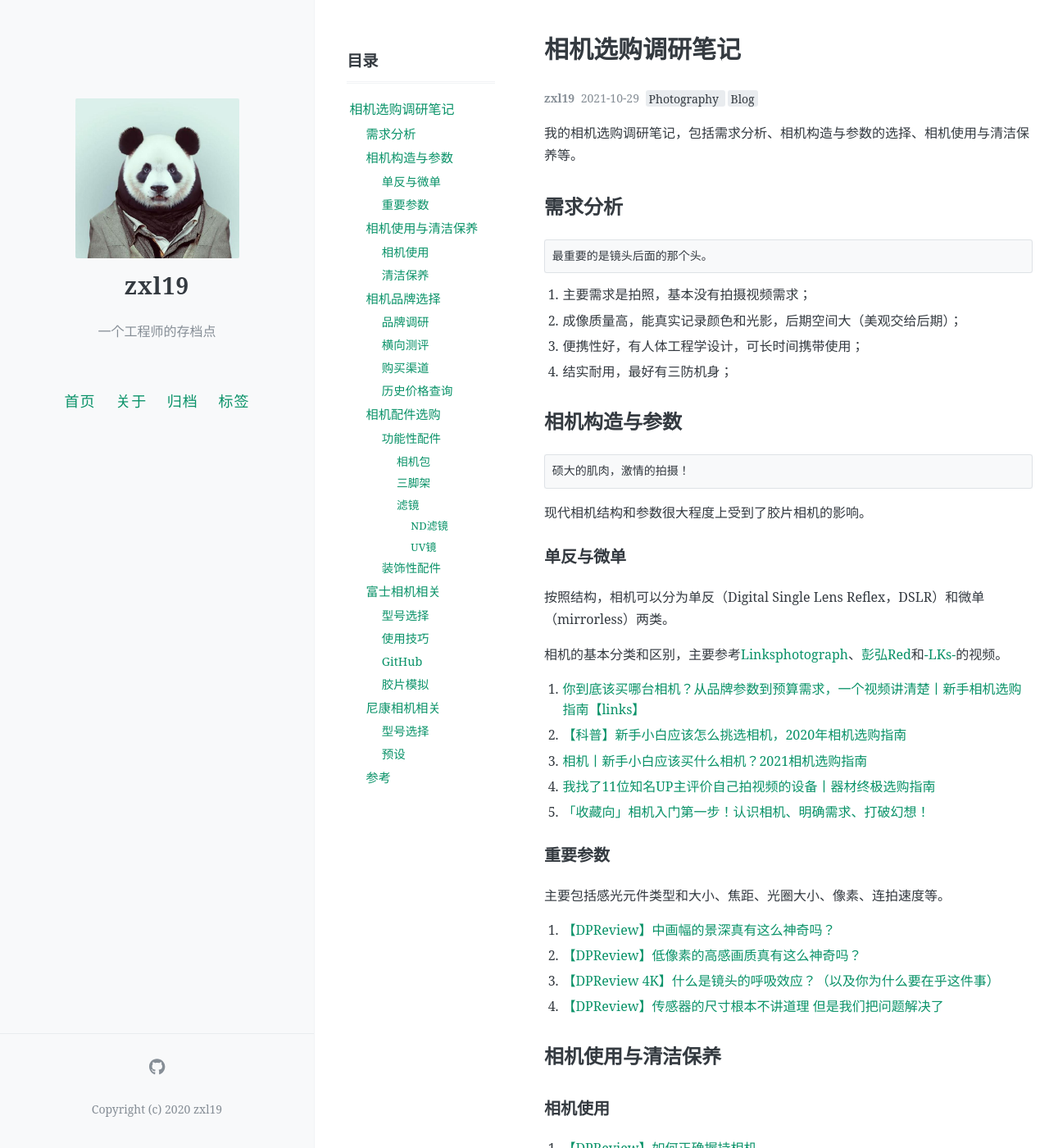
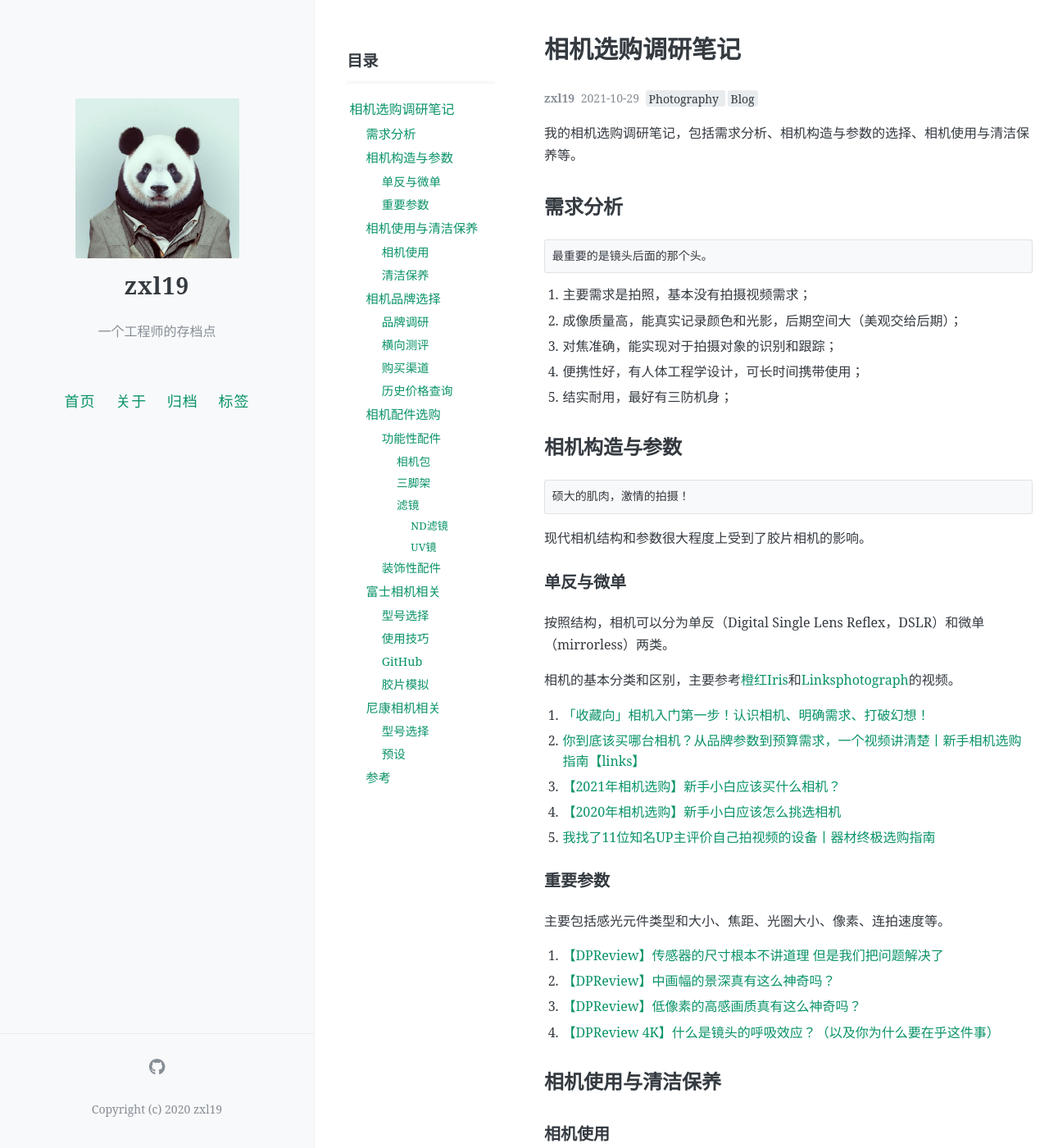
Before and after one commit to zxl19/zxl19.github.io, a Jekyll site: the page built from _posts/2021-10-29-camera-note.md, in a window 1280 px wide and 1400 px high. Shown: the whole window at 82% size. Built offline with Jekyll 4.4.1, drawn with Linux system fonts in a browser that asks for light colours; comment, search, counter and statistics services are not loaded; some of the changed text lies outside the part shown.

Commit message:
Update Posts

```diff
--- a/_posts/2021-10-29-camera-note.md
+++ b/_posts/2021-10-29-camera-note.md
@@ -21,8 +21,9 @@ pinned: false
 
 1. 主要需求是拍照，基本没有拍摄视频需求；
 2. 成像质量高，能真实记录颜色和光影，后期空间大（美观交给后期）；
-3. 便携性好，有人体工程学设计，可长时间携带使用；
-4. 结实耐用，最好有三防机身；
+3. 对焦准确，能实现对于拍摄对象的识别和跟踪；
+4. 便携性好，有人体工程学设计，可长时间携带使用；
+5. 结实耐用，最好有三防机身；
 
 ## 相机构造与参数
 
@@ -36,22 +37,22 @@ pinned: false
 
 按照结构，相机可以分为单反（Digital Single Lens Reflex，DSLR）和微单（mirrorless）两类。
 
-相机的基本分类和区别，主要参考[Linksphotograph](https://space.bilibili.com/3816626)、[彭弘Red](https://space.bilibili.com/55801838)和[-LKs-](https://space.bilibili.com/125526)的视频。
+相机的基本分类和区别，主要参考[橙红Iris](https://space.bilibili.com/19226160)和[Linksphotograph](https://space.bilibili.com/3816626)的视频。
 
-1. [你到底该买哪台相机？从品牌参数到预算需求，一个视频讲清楚丨新手相机选购指南【links】](https://www.bilibili.com/video/BV1754y1D7eW)
-2. [【科普】新手小白应该怎么挑选相机，2020年相机选购指南](https://www.bilibili.com/video/BV1MK411W7mc)
-3. [相机丨新手小白应该买什么相机？2021相机选购指南](https://www.bilibili.com/video/BV1v44y1672N)
-4. [我找了11位知名UP主评价自己拍视频的设备丨器材终极选购指南](https://www.bilibili.com/video/BV1tJ41187w6)
-5. [「收藏向」相机入门第一步！认识相机、明确需求、打破幻想！](https://www.bilibili.com/video/BV19h4y1B71c)
+1. [「收藏向」相机入门第一步！认识相机、明确需求、打破幻想！](https://www.bilibili.com/video/BV19h4y1B71c)
+2. [你到底该买哪台相机？从品牌参数到预算需求，一个视频讲清楚丨新手相机选购指南【links】](https://www.bilibili.com/video/BV1754y1D7eW)
+3. [【2021年相机选购】新手小白应该买什么相机？](https://www.bilibili.com/video/BV1v44y1672N)
+4. [【2020年相机选购】新手小白应该怎么挑选相机](https://www.bilibili.com/video/BV1MK411W7mc)
+5. [我找了11位知名UP主评价自己拍视频的设备丨器材终极选购指南](https://www.bilibili.com/video/BV1tJ41187w6)
 
 ### 重要参数
 
 主要包括感光元件类型和大小、焦距、光圈大小、像素、连拍速度等。
 
-1. [【DPReview】中画幅的景深真有这么神奇吗？](https://www.bilibili.com/video/BV19S4y1k7m2)
-2. [【DPReview】低像素的高感画质真有这么神奇吗？](https://www.bilibili.com/video/BV1pi4y117rq)
-3. [【DPReview 4K】什么是镜头的呼吸效应？（以及你为什么要在乎这件事）](https://www.bilibili.com/video/BV1RX4y157kh)
-4. [【DPReview】传感器的尺寸根本不讲道理 但是我们把问题解决了](https://www.bilibili.com/video/BV1fB4y1x7M8)
+1. [【DPReview】传感器的尺寸根本不讲道理 但是我们把问题解决了](https://www.bilibili.com/video/BV1fB4y1x7M8)
+2. [【DPReview】中画幅的景深真有这么神奇吗？](https://www.bilibili.com/video/BV19S4y1k7m2)
+3. [【DPReview】低像素的高感画质真有这么神奇吗？](https://www.bilibili.com/video/BV1pi4y117rq)
+4. [【DPReview 4K】什么是镜头的呼吸效应？（以及你为什么要在乎这件事）](https://www.bilibili.com/video/BV1RX4y157kh)
 
 ## 相机使用与清洁保养
 
@@ -78,15 +79,14 @@ pinned: false
 
 清洁保养主要使用气吹（推荐单向带滤网或者NITECORE）、擦镜纸（推荐蔡司）、CMOS清洁棒（推荐VSGO）等。
 
-1. [【熊猫】为什么你的镜头越擦越脏 相机CMOS传感器和镜头如何清洁的正确示范【教程技巧】[启宁qinings.com]](https://www.bilibili.com/video/BV1it411b7gd)
-2. [【顾俊】如何清洁你的相机和镜头！](https://www.bilibili.com/video/BV18b411n7u7)
-3. [【顾俊】清洁相机传感器居然是如此的简单？！](https://www.bilibili.com/video/BV1iQ4y1M7wz)
-4. [相机镜头全面清洁指南：自己清理CMOS传感器其实比想象中简单多了，清洁用品买哪家，迷你版对比测试](https://www.bilibili.com/video/BV1vR4y147T7)
-5. [擦镜头是件陶冶情操的小事，如何自己安全清洁镜头和滤镜](https://www.bilibili.com/video/BV1DK411c7DB)
-6. [【DPReview 4K】受损的镜头会如何影响画质（灰尘、液体、指印和划痕）](https://www.bilibili.com/video/BV1za4y1Y75V)
-7. [【DPReview 4K】如何清洁（毁灭）你的镜头](https://www.bilibili.com/video/BV1Bz4y1Q7PZ)
-8. [【DPReview】如何清洁（毁灭）你的相机传感器](https://www.bilibili.com/video/BV1MY4y1b7Uh)
-9. [CMOS能清洁吗？3分钟学会正确的传感器清洁方法！](https://www.bilibili.com/video/BV1g84y1J7Dt)
+1. [【顾俊】如何清洁你的相机和镜头！](https://www.bilibili.com/video/BV18b411n7u7)
+2. [【顾俊】清洁相机传感器居然是如此的简单？！](https://www.bilibili.com/video/BV1iQ4y1M7wz)
+3. [相机镜头全面清洁指南：自己清理CMOS传感器其实比想象中简单多了，清洁用品买哪家，迷你版对比测试](https://www.bilibili.com/video/BV1vR4y147T7)
+4. [擦镜头是件陶冶情操的小事，如何自己安全清洁镜头和滤镜](https://www.bilibili.com/video/BV1DK411c7DB)
+5. [【DPReview 4K】受损的镜头会如何影响画质（灰尘、液体、指印和划痕）](https://www.bilibili.com/video/BV1za4y1Y75V)
+6. [【DPReview 4K】如何清洁（毁灭）你的镜头](https://www.bilibili.com/video/BV1Bz4y1Q7PZ)
+7. [【DPReview】如何清洁（毁灭）你的相机传感器](https://www.bilibili.com/video/BV1MY4y1b7Uh)
+8. [CMOS能清洁吗？3分钟学会正确的传感器清洁方法！](https://www.bilibili.com/video/BV1g84y1J7Dt)
 
 ## 相机品牌选择
 
@@ -95,9 +95,9 @@ pinned: false
 1. [【DPReview】尼康相机的好与坏](https://www.bilibili.com/video/BV1ht4y1H7fB)
 2. [【DPReview】索尼α相机的好与坏](https://www.bilibili.com/video/BV17S4y1m7d4)
 3. [【DPReview】佳能相机的好与坏](https://www.bilibili.com/video/BV1UY4y1z7Ee)
-4. [【DPReview】松下相机的好与坏](https://www.bilibili.com/video/BV1or4y157of)
-5. [【DPReview】徕卡的好与坏](https://www.bilibili.com/video/BV1Gd4y1R7aQ)
-6. [【DPReview】富士相机的好与坏](https://www.bilibili.com/video/BV1D14y1H7xH)
+4. [【DPReview】富士相机的好与坏](https://www.bilibili.com/video/BV1D14y1H7xH)
+5. [【DPReview】松下相机的好与坏](https://www.bilibili.com/video/BV1or4y157of)
+6. [【DPReview】徕卡的好与坏](https://www.bilibili.com/video/BV1Gd4y1R7aQ)
 7. [【PetaPixel】盘点厂家们的得与失](https://www.bilibili.com/video/BV1334y1N7nG)
 
 ### 横向测评
@@ -108,6 +108,8 @@ pinned: false
 2. [【毒德大学字幕组】DPReview中端APS-C画幅相机横评](https://www.bilibili.com/video/BV1JJ411Q7WA)
 3. [【DPReview】年轻人的第一台相机？入门级APS-C画幅无反横评](https://www.bilibili.com/video/BV1oE411T7vV)
 4. [【DPReview】拍立得相机横评](https://www.bilibili.com/video/BV1u44y1f7iy)
+5. [【DPReview】3种价位中 最适合街头摄影的相机（2022版）](https://www.bilibili.com/video/BV1F44y1d7hq)
+6. [干货丨如何选择街拍相机？停产的、常用的，一台一台讲给你听！](https://www.bilibili.com/video/BV11G411f7fK)
 
 ### 购买渠道
 
```
Also changed, not shown: _posts/2021-08-03-photography-note.md (+17 -10 lines), _posts/2023-01-26-photography-technique.md (+30 -4 lines), _posts/2024-01-31-spring-festival-gala.md (+16 -16 lines).
